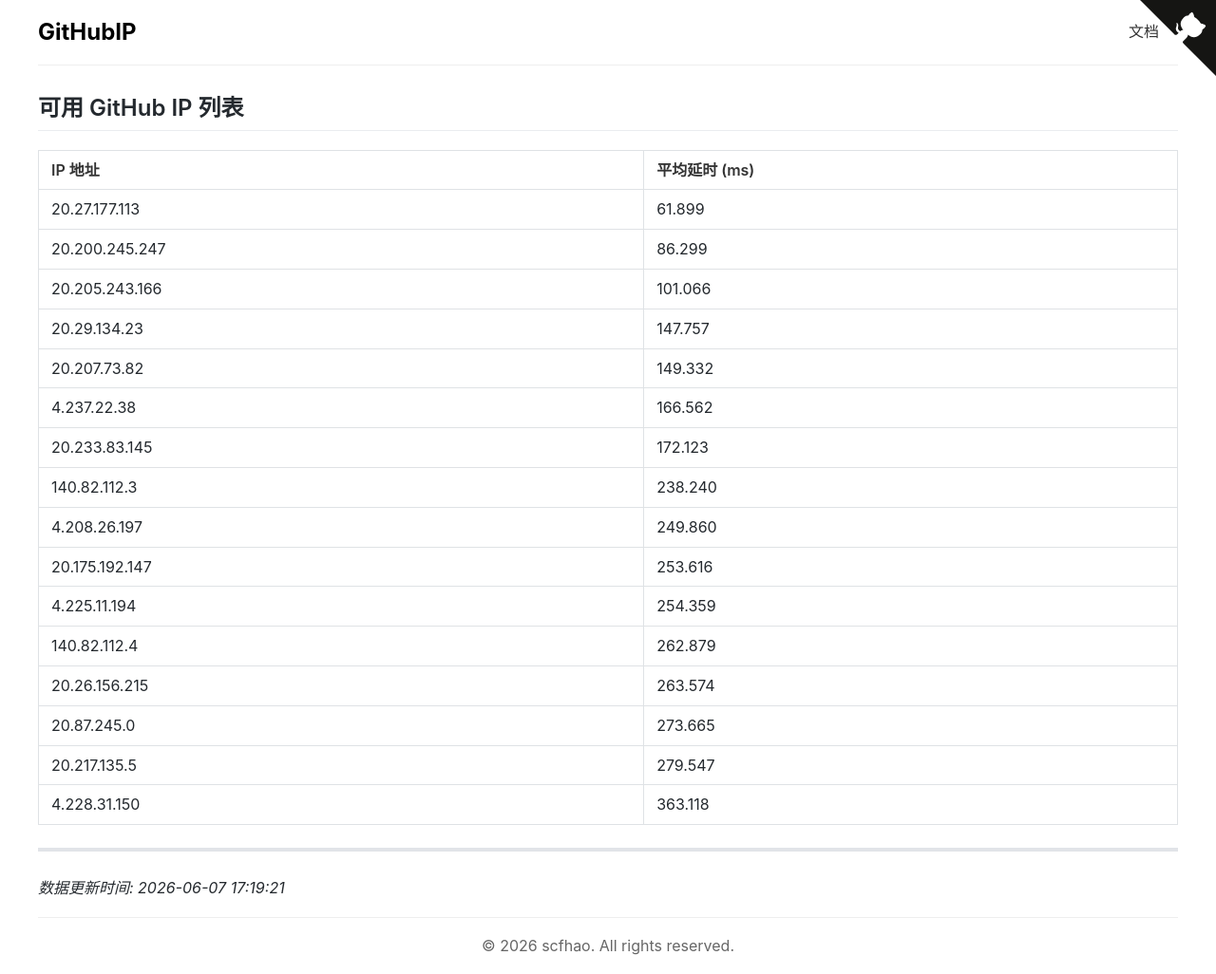
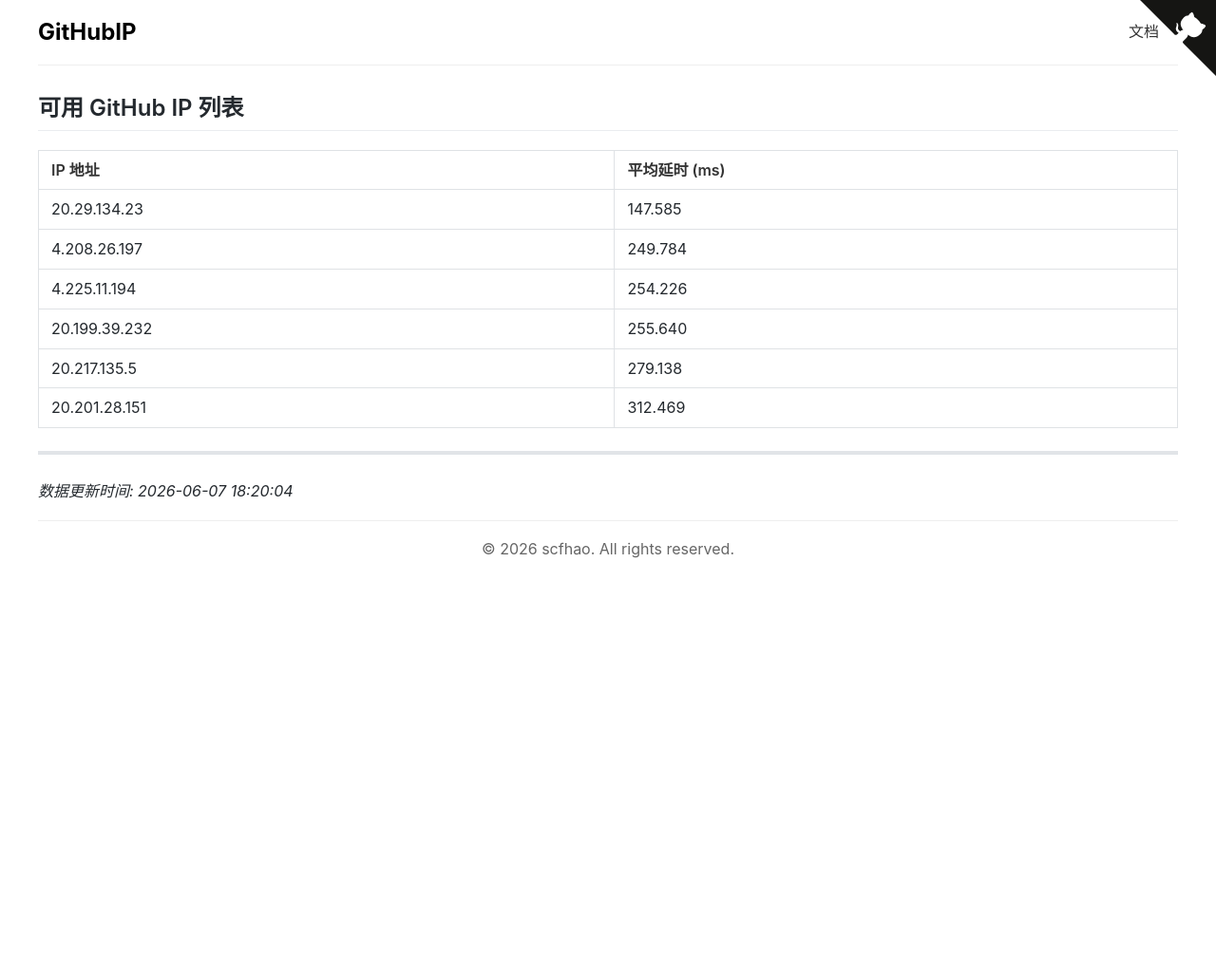
Before and after one commit to scfhao/GitHubIP, a Jekyll site: the page built from index.md, in a window 1280 px wide. Shown: the whole page at 95% size. Built offline with Jekyll 4.4.1, drawn with Linux system fonts in a browser that asks for light colours; after the commit the page ends 900 px from its top, so only the background shows below that.

Commit message:
自动脚本执行 - 2026-06-07 18:20:04

```diff
--- a/index.md
+++ b/index.md
@@ -1,30 +1,20 @@
 ---
 layout: home
 title: GitHub IP 列表
-date: 2026-06-07 17:19:21
+date: 2026-06-07 18:20:04
 ---
 
 ## 可用 GitHub IP 列表
 
 | IP 地址 | 平均延时 (ms) |
 |---------|--------------|
-| 20.27.177.113 | 61.899 |
-| 20.200.245.247 | 86.299 |
-| 20.205.243.166 | 101.066 |
-| 20.29.134.23 | 147.757 |
-| 20.207.73.82 | 149.332 |
-| 4.237.22.38 | 166.562 |
-| 20.233.83.145 | 172.123 |
-| 140.82.112.3 | 238.240 |
-| 4.208.26.197 | 249.860 |
-| 20.175.192.147 | 253.616 |
-| 4.225.11.194 | 254.359 |
-| 140.82.112.4 | 262.879 |
-| 20.26.156.215 | 263.574 |
-| 20.87.245.0 | 273.665 |
-| 20.217.135.5 | 279.547 |
-| 4.228.31.150 | 363.118 |
+| 20.29.134.23 | 147.585 |
+| 4.208.26.197 | 249.784 |
+| 4.225.11.194 | 254.226 |
+| 20.199.39.232 | 255.640 |
+| 20.217.135.5 | 279.138 |
+| 20.201.28.151 | 312.469 |
 
 ---
 
-*数据更新时间: 2026-06-07 17:19:21*
+*数据更新时间: 2026-06-07 18:20:04*
```
